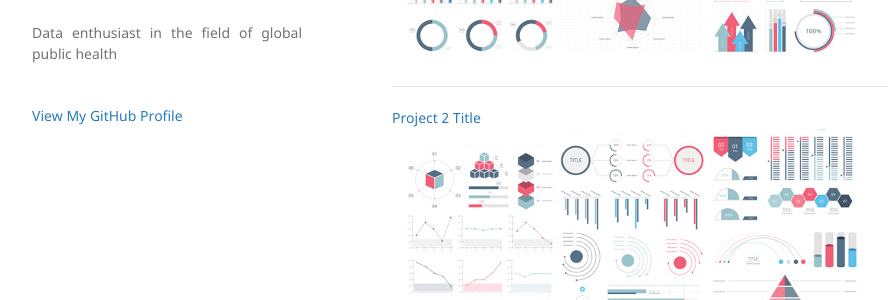
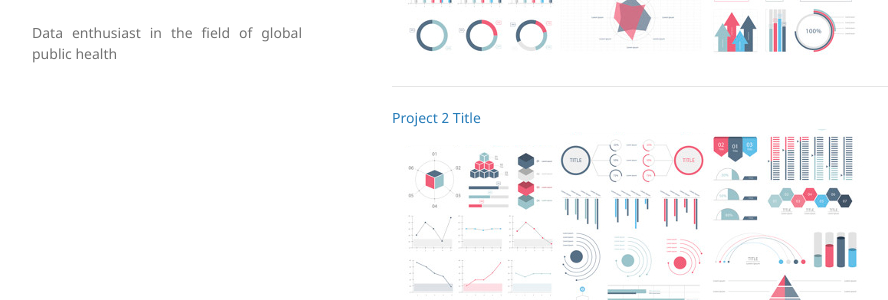
Before and after one commit to ashleythy/ashleythy.github.io, a Jekyll site: the page built from index.md, in a window 1280 px wide. Shown: the part 440-740 px from the top of the page, without its empty margins (178-1066 px from the left). Built offline with Jekyll 4.4.1, drawn with Linux system fonts in a browser that asks for light colours; our own code applies the rules of GitHub Pages for plain Markdown files.

Commit message:
Update default.html

```diff
--- a/_layouts/default.html
+++ b/_layouts/default.html
@@ -22,10 +22,6 @@
 
         <p>{{ site.description | default: site.github.project_tagline }}</p>
 
-        {% if site.github.is_user_page %}
-        <p class="view"><a href="{{ site.github.owner_url }}">View My GitHub Profile</a></p>
-        {% endif %}
-
         {% if site.show_downloads %}
         <ul class="downloads">
           <li><a href="{{ site.github.zip_url }}">Download <strong>ZIP File</strong></a></li>
@@ -39,11 +35,6 @@
       {{ content }}
 
       </section>
-      <footer>
-        {% if site.github.is_project_page %}
-        <p>This project is maintained by <a href="{{ site.github.owner_url }}">{{ site.github.owner_name }}</a></p>
-        {% endif %}
-      </footer>
     </div>
     <script src="{{ "/assets/js/scale.fix.js" | relative_url }}"></script>
     {% if site.google_analytics %}
```
